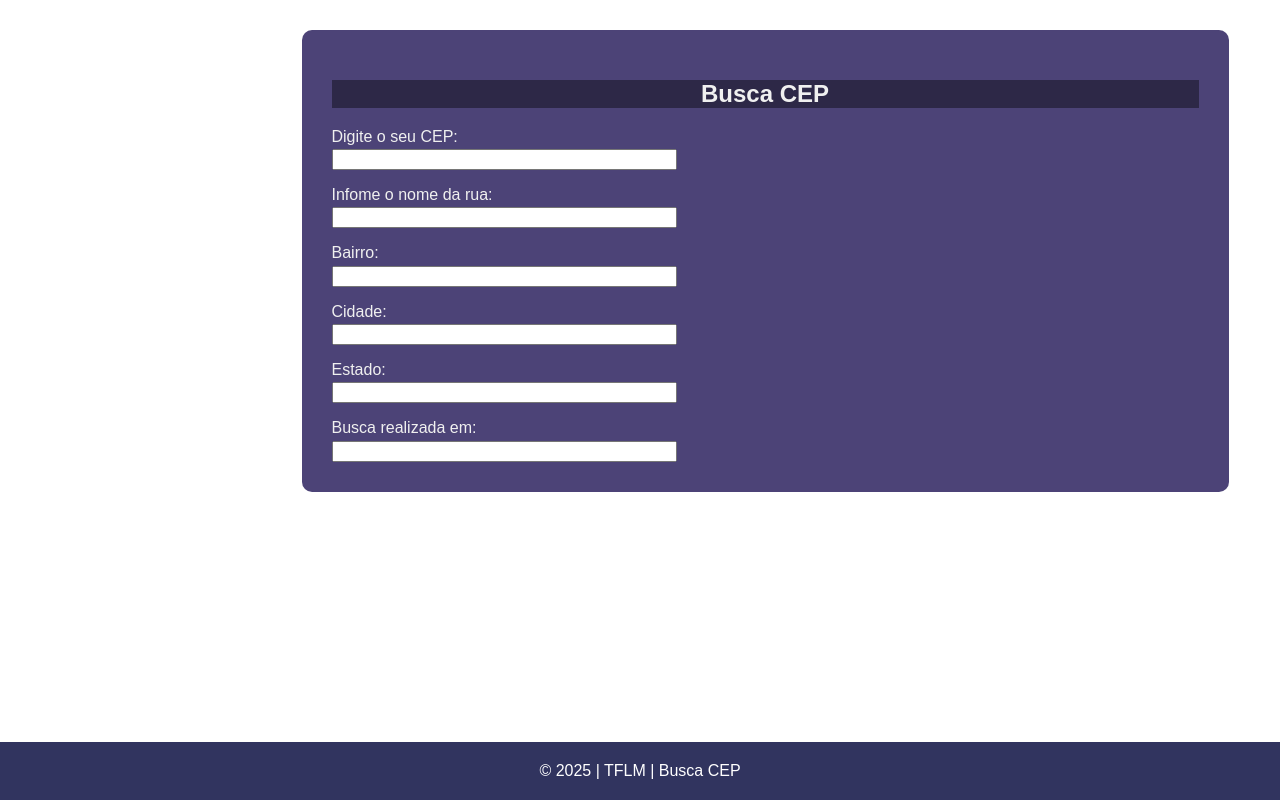
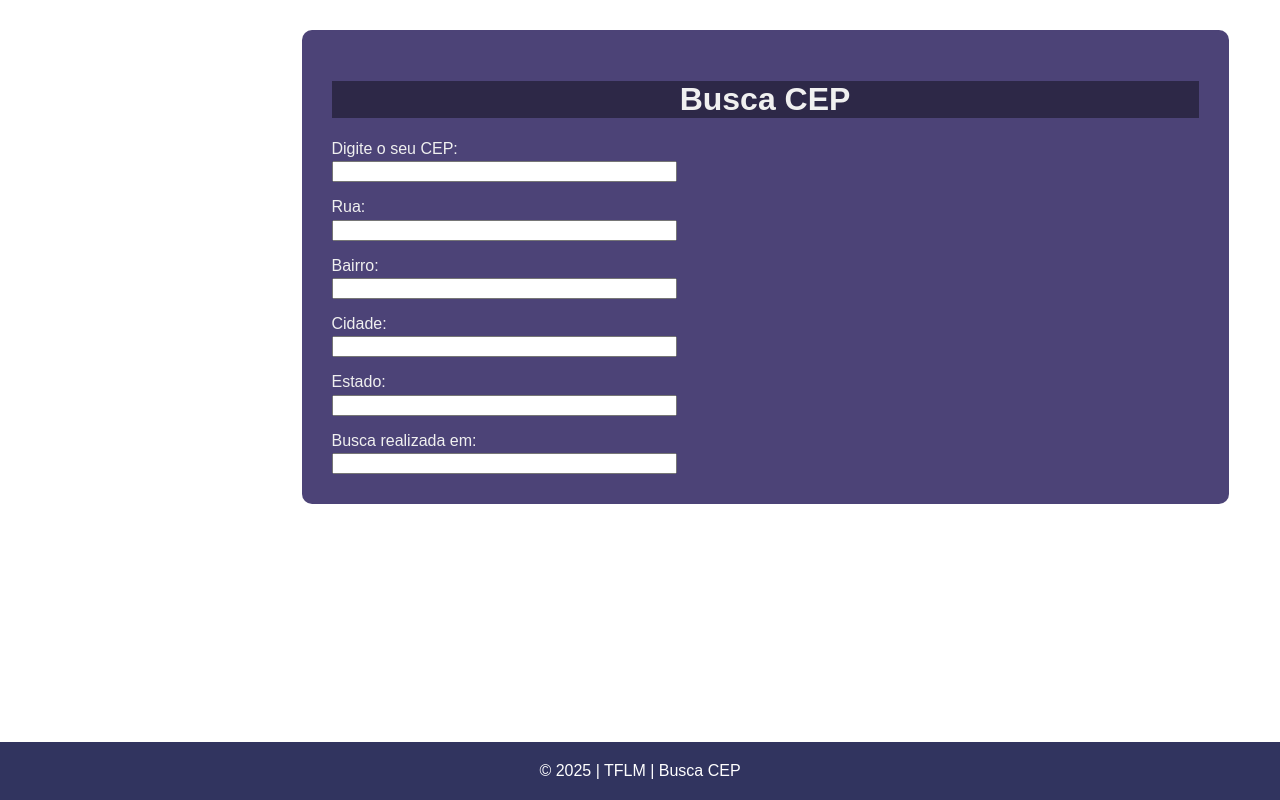
Before and after one commit to TiagoLad/buscaCEP, a plain HTML site: page buscaCEP.html in a window 1280 px wide. Drawn offline with Linux system fonts and the light colour scheme.

Commit message:
Atualização

```diff
--- a/buscaCEP.html
+++ b/buscaCEP.html
@@ -10,13 +10,13 @@
     <main id="bucacep" class="page-content">
         <div class="about-container">
             <div class="about-text">
-                <h2 class="hero-section h1">Busca CEP</h2>
+                <h1 class="hero-section h1">Busca CEP</h1>
                 <form class="contact-form" action="#" method="post">
                     <div class="form-group">
                         <label for="cep">Digite o seu CEP:</label>
                         <input type="text" id="endereco_cep" onfocus="buscarCEP()" name="endereco_cep" size="40">
 
-                        <label for="rua">Infome o nome da rua:</label>
+                        <label for="rua">Rua:</label>
                         <input type="text" id="endereco_rua" onfocus="buscarCEP()" name="endereco_rua" size="40">
 
                         <label for="bairro">Bairro:</label>
```
